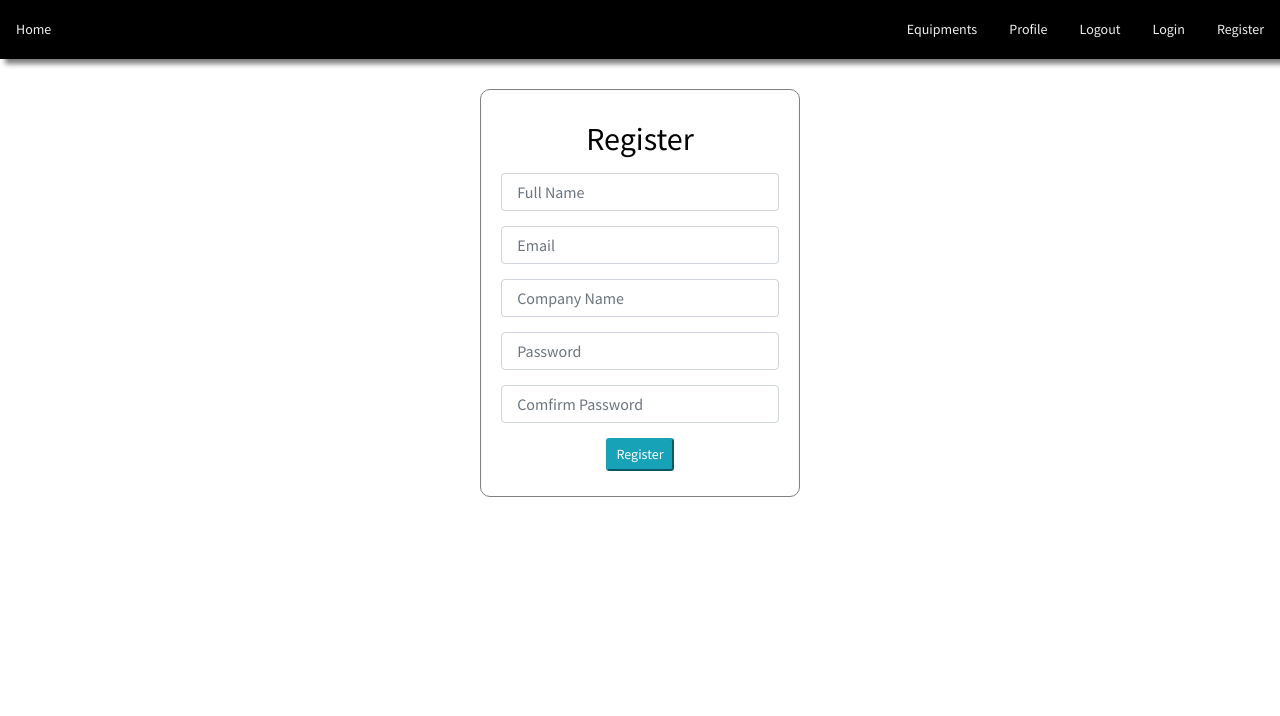
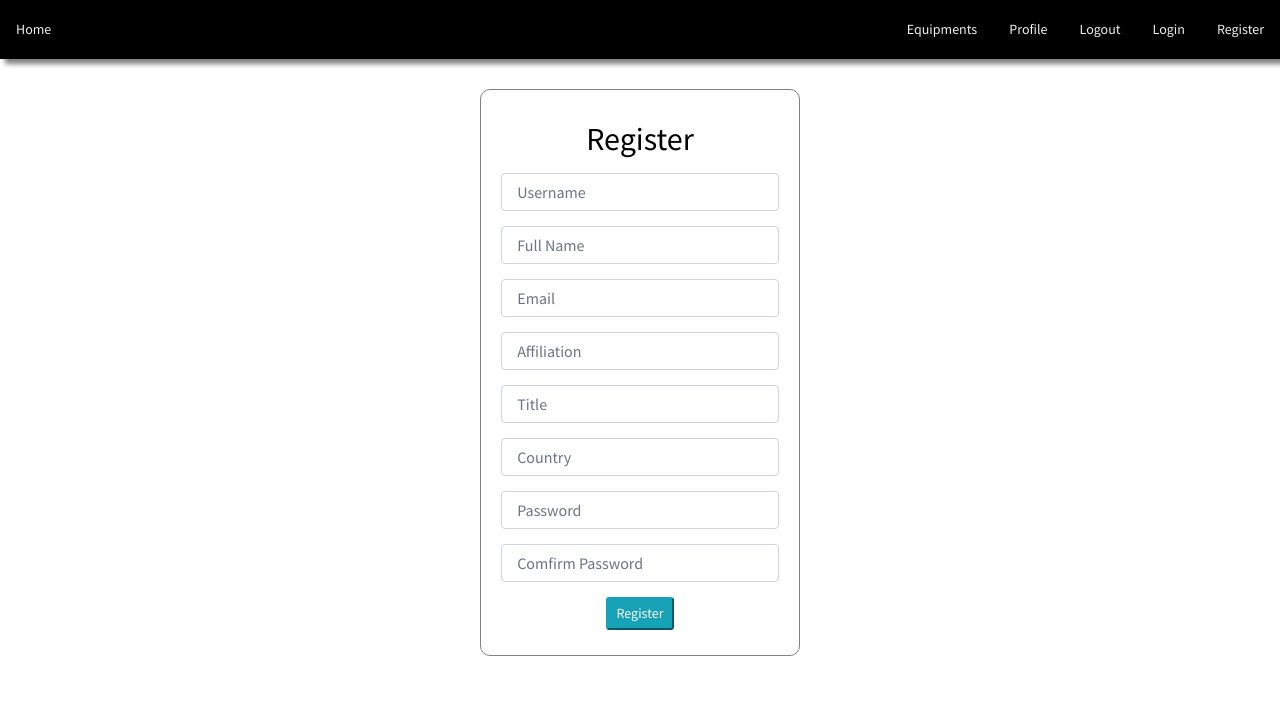
Before and after one commit to kdy136811/ADB-Final_Project, a Flask app: page /accounts/register in a window 1280 px wide. Shown: the top 716 px of the page. Before the commit the page ends 497 px from the top, so only its background shows below. Run offline with Flask 2, Linux system fonts and the light colour scheme; some libraries are stand-ins or nearby versions.

Commit message:
combine with user_db

```diff
--- a/app.py
+++ b/app.py
@@ -23,28 +23,31 @@ def register_get():
 @app.route('/accounts/register', methods=['POST'])
 def register_post():
     # Get the form data from register.html
+    username = request.form.get('username').strip()
     name = request.form.get('name')
     email = request.form.get('email').lower().strip()
-    company = request.form.get('company').strip()
+    affiliation = request.form.get('affiliation').strip()
+    title = request.form.get('title').strip()
+    country = request.form.get('country').strip()
     password = request.form.get('password').strip()
     confirm = request.form.get('confirm').strip()
 
     # Check for blank fields in the registration form
-    if not name or not email or not company or not password or not confirm:
+    if not username or not name or not email or not affiliation or not title  or not country or not password or not confirm:
         flash("Please populate all the registration fields", "error")
-        return render_template("accounts/register.html", name=name, email=email, company=company, password=password, confirm=confirm)
+        return render_template("accounts/register.html", username=username, name=name, email=email, affiliation=affiliation, title=title, country=country, password=password, confirm=confirm)
 
     # Check if password and confirm match
     if password != confirm:
         flash("Passwords do not match")
-        return render_template("accounts/register.html", name=name, email=email, company=company)
+        return render_template("accounts/register.html", username=username, name=name, email=email, affiliation=affiliation, title=title, country=country)
 
     # Create the user
-    user = create_user(name, email, company, password)
+    user = create_user(username, name, email, affiliation, title, country, password)
     # Verify another user with the same email does not exist
     if not user:
         flash("A user with that email already exists.")
-        return render_template("accounts/register.html", name=name, email=email, company=company)
+        return render_template("accounts/register.html", username=username, name=name, email=email, affiliation=affiliation, title=title, country=country)
 
     return redirect(url_for("profile_get"))
 
@@ -93,13 +96,16 @@ def profile_get():
 @app.route('/accounts/profile', methods=['POST'])
 def profile_post():
     # Get the data from index.html
+    username = request.form.get('username').strip()
     name = request.form.get('name')
-    company = request.form.get('company').strip()
+    affiliation = request.form.get('affiliation').strip()
+    title = request.form.get('title').strip()
+    country = request.form.get('country').strip()
     # Make sure the user has an active session.  If not, redirect to the login page.
     if "usr" in session:
         usr = session["usr"]
         session["usr"] = usr
-        user_profile = update_profile(usr, name, company)
+        user_profile = update_profile(usr, username, name, affiliation, title, country)
         user_profile = get_profile(usr)
         return render_template("accounts/index.html", user_profile=user_profile)
     else:
@@ -119,7 +125,6 @@ def equipments_get():
         return redirect(url_for("login_get"))
 
 @app.route('/accounts/equipments', methods=['POST'])
-
 def equipments_post():
     Site = request.form.get('site').strip()
     Longitude = request.form.get('longitude').strip()
--- a/templates/accounts/index.html
+++ b/templates/accounts/index.html
@@ -7,9 +7,12 @@
         <form method="post">
             <h2>Profile</h2>
             {% for info in user_profile %}
+                <input class="form-control" type="text" name="username" placeholder=" Username" value="{{ info.username }}">
                 <input class="form-control" type="text" name="name" placeholder=" Full Name" value="{{ info.name }}">
                 <input class="form-control" type="text" name="email" placeholder=" email" value="{{ info.email }}">
-                <input class="form-control" type="text" name="company" placeholder=" Company Name" value="{{ info.company }}">
+                <input class="form-control" type="text" name="affiliation" placeholder=" Affiliation" value="{{ info.affiliation }}">
+                <input class="form-control" type="text" name="title" placeholder=" Title" value="{{ info.title }}">
+                <input class="form-control" type="text" name="country" placeholder=" Country" value="{{ info.country }}">
             {% endfor %}
             <div class="actions">
                 <button type="submit" class="bt btn-info btn-sm">Save</button>
--- a/templates/accounts/register.html
+++ b/templates/accounts/register.html
@@ -5,11 +5,17 @@
         <div class="form-wrapper">
             <form method="POST">
                 <h2>Register</h2>
+                <input class="form-control" type="text" name="username" placeholder=" Username" required
+                       value="{{ username }}">
                 <input class="form-control" type="text" name="name" placeholder=" Full Name" required
                        value="{{ name }}">
                 <input class="form-control" type="email" name="email" placeholder=" Email" required value="{{ email }}">
-                <input class="form-control" type="text" name="company" placeholder=" Company Name" required
-                       value="{{ company }}">
+                <input class="form-control" type="text" name="affiliation" placeholder=" Affiliation" required
+                       value="{{ affiliation }}">
+                <input class="form-control" type="text" name="title" placeholder=" Title" required
+                       value="{{ title }}">
+               <input class="form-control" type="text" name="country" placeholder=" Country" required
+                       value="{{ country }}">
                 <input class="form-control" type="password" name="password" placeholder=" Password" required
                        value="{{ password }}">
                 <input class="form-control" type="password" name="confirm" placeholder=" Comfirm Password" required
```
Also changed, not shown: services/accounts_service.py (+17 -7 lines), services/classes.py (+6 -2 lines).
